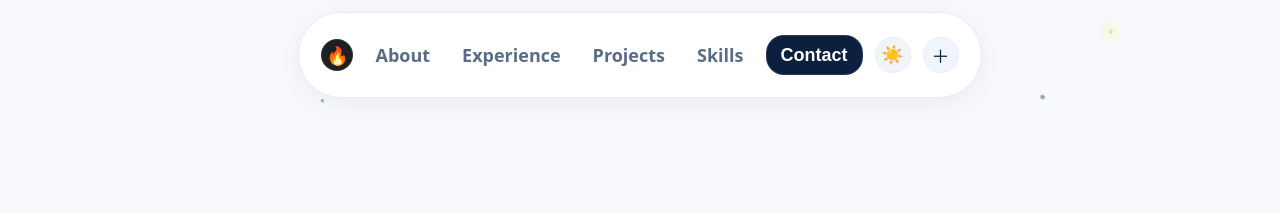
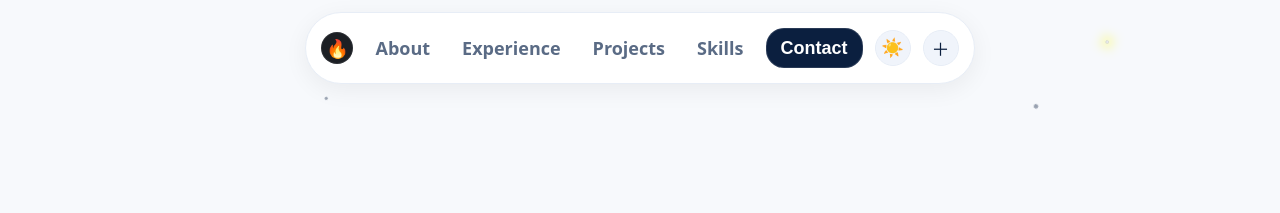
Before and after one commit to devgeniuspage/usopp.is.devgenius.page, a Gatsby site: page / in a window 1280 px wide. Shown: the top 213 px of the page. Built offline with nearby package versions, Linux system fonts and the light colour scheme; Gatsby itself is replaced by a stand-in of ours.

Commit message:
style: 스타일 수정

```diff
--- a/src/components/Header.tsx
+++ b/src/components/Header.tsx
@@ -18,7 +18,7 @@
   background: var(--card-bg);
   border: 1px solid var(--border);
   border-radius: 9999px;
-  padding: 22px;
+  padding: 15px;
   display: flex;
   align-items: center;
   gap: 12px;
--- a/src/components/Layout.tsx
+++ b/src/components/Layout.tsx
@@ -35,7 +35,7 @@
 const Main = styled.main`
   min-height: calc(100vh - 140px);
   padding-top: var(--header-height, 200px);
-  width: 50%;
+  width: 70%;
   margin: 0 auto;
   color: var(--text);
 `
--- a/src/pages/index.tsx
+++ b/src/pages/index.tsx
@@ -11,15 +11,15 @@
   padding: 120px 0 60px;
 
   h1 {
-    font-size: 4rem;
+    font-size: 2.9rem;
     font-weight: 800;
-    line-height: 5rem;
+    line-height: 3.5rem;
   }
 
   h2 {
-    font-size: 1.5rem;
+    font-size: 1.15rem;
     font-weight: 500;
-    line-height: 2.5rem;
+    line-height: 2rem;
   }
 `
 
```
